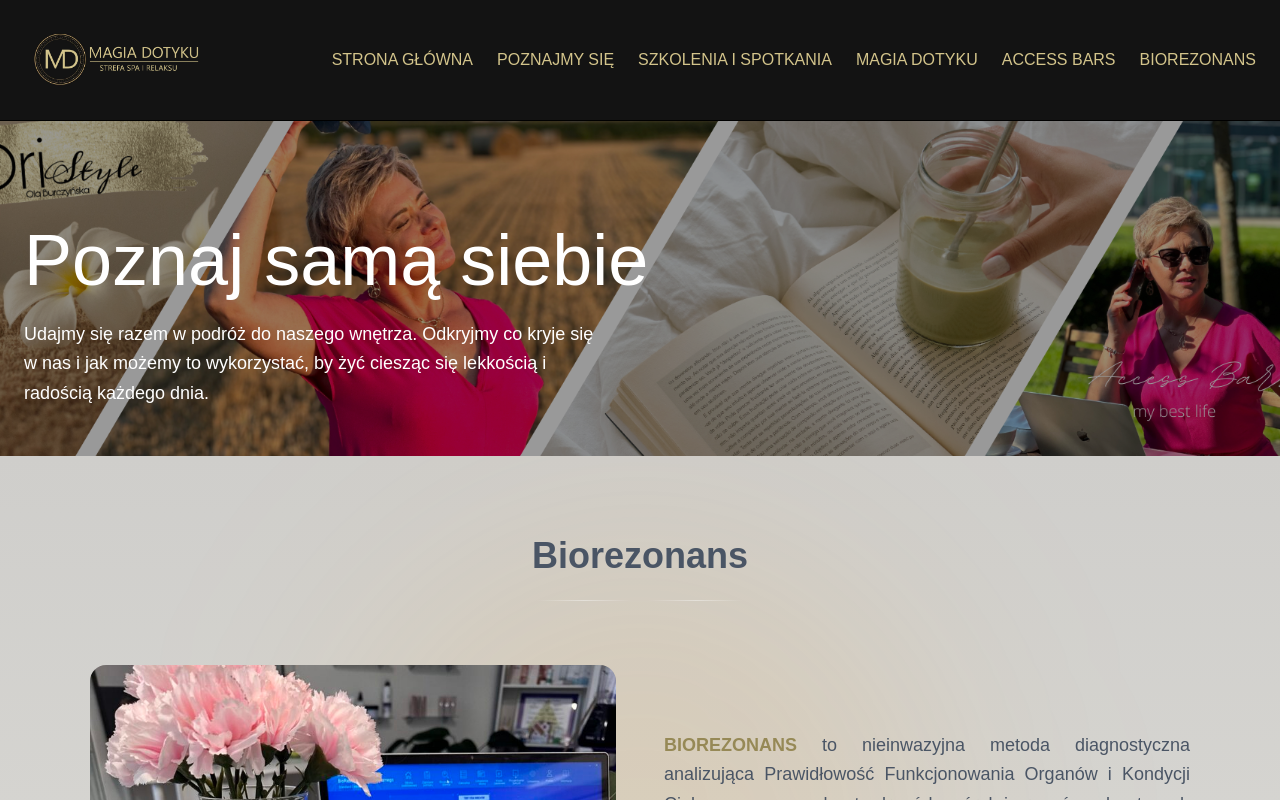
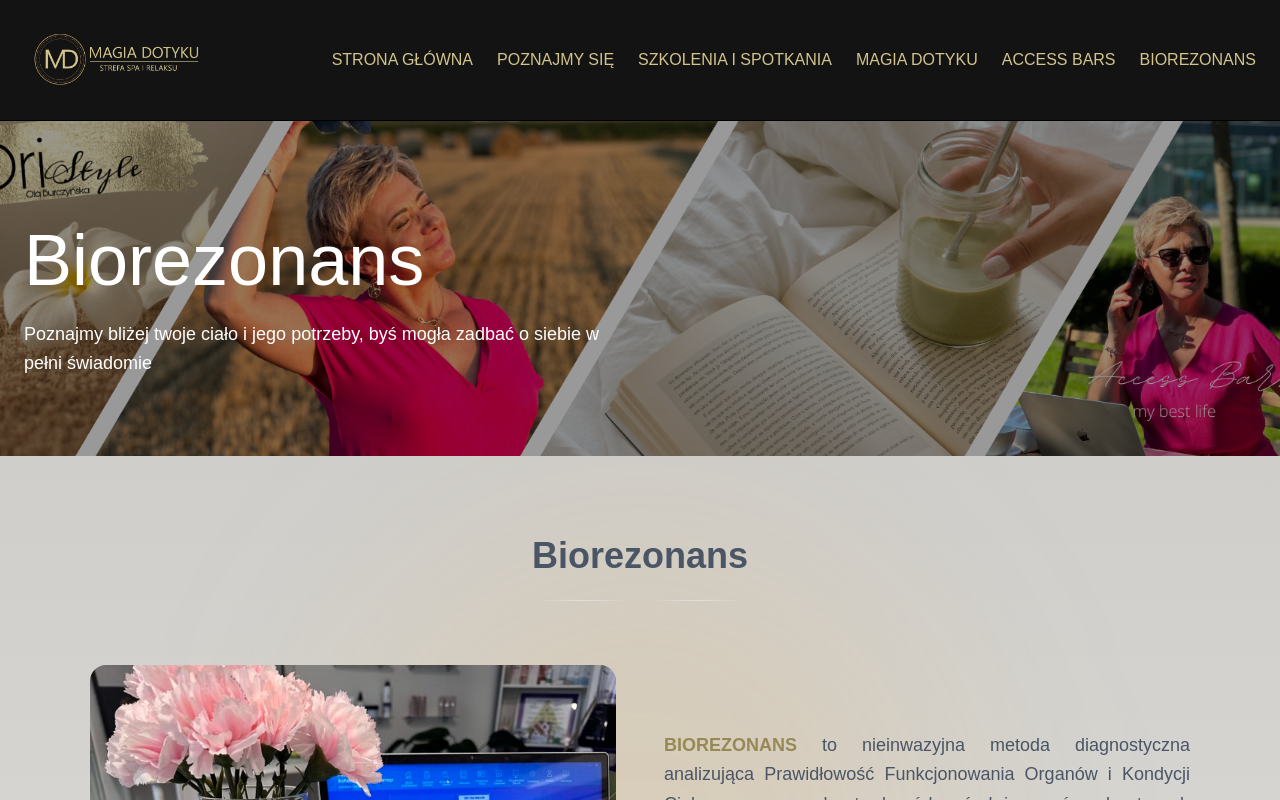
Before and after one commit to kamilhandzlik/magia_dotyku, a Next.js app in the folder frontend/: page /biorezonans in a window 1280 px wide. Shown: the top 800 px of the page. Built offline with nearby package versions, Linux system fonts and the light colour scheme.

Commit message:
changed component heromd and added different texts to pages that uses it

```diff
--- a/frontend/app/access-bars/page.tsx
+++ b/frontend/app/access-bars/page.tsx
@@ -7,7 +7,10 @@ import HeroMd from "../components/Hero/HeroMd";
 export default function AccessBars() {
   return (
     <>
-      <HeroMd />
+      <HeroMd
+        title="Access Bars"
+        description="Pozwól żebym zaopiekowała się twoim ciałem i umysłem dzięki terapii Access Bars."
+      />
       <section className="relative overflow-hidden py-20 px-6 text-gray-600">
         {/* Background */}
         <div className="absolute inset-0 bg-gradient-to-b from-[#cfcecb] via-[#fffef4] to-white -z-10" />
--- a/frontend/app/biorezonans/page.tsx
+++ b/frontend/app/biorezonans/page.tsx
@@ -9,7 +9,10 @@ import SectionItems from "./components/SectionItems";
 export default function AccessBars() {
   return (
     <>
-      <HeroMd />
+      <HeroMd
+        title="Biorezonans"
+        description="Poznajmy bliżej twoje ciało i jego potrzeby, byś mogła zadbać o siebie w pełni świadomie"
+      />
       <section className="relative overflow-hidden py-20 px-6 text-gray-600">
         {/* Background */}
         <div className="absolute inset-0 bg-gradient-to-b from-[#cfcecb] via-[#fffef4] to-white -z-10" />
@@ -48,7 +51,7 @@ export default function AccessBars() {
                 to nieinwazyjna metoda diagnostyczna analizująca Prawidłowość
                 Funkcjonowania Organów i Kondycji Ciała za pomocą odczytu drgań
                 komórek i organów odczytanych z poziomu energetycznego na
-                podstawi którego jest dokonywana analiza.
+                podstawie którego jest dokonywana analiza.
               </p>
 
               <p>
--- a/frontend/app/components/Hero/HeroMd.tsx
+++ b/frontend/app/components/Hero/HeroMd.tsx
@@ -3,7 +3,17 @@
 import { useEffect, useState } from "react";
 import Image from "next/image";
 
-export default function HeroMd() {
+type HeroMdProps = {
+  title: string;
+  description: string;
+  imageSrc?: string; // opcjonalne
+};
+
+export default function HeroMd({
+  title,
+  description,
+  imageSrc = "/hero/hero-glowne.png",
+}: HeroMdProps) {
   const [scrollY, setScrollY] = useState(0);
 
   useEffect(() => {
@@ -15,10 +25,7 @@ export default function HeroMd() {
     return () => window.removeEventListener("scroll", handleScroll);
   }, []);
 
-  // fading text effect
   const opacity = Math.max(1 - scrollY / 400, 0);
-
-  // parallax
   const translateY = scrollY * 0.3;
 
   return (
@@ -31,13 +38,12 @@ export default function HeroMd() {
         }}
       >
         <Image
-          src="/hero/hero-glowne.png"
+          src={imageSrc}
           alt="hero"
           fill
           priority
           className="object-cover"
         />
-        {/* little bit of shading/fading */}
         <div className="absolute inset-0 bg-black/40" />
       </div>
 
@@ -46,15 +52,9 @@ export default function HeroMd() {
         className="max-w-4xl px-6 pt-32 text-white transition-opacity duration-300"
         style={{ opacity }}
       >
-        <h1 className="text-5xl md:text-7xl font-light mb-6">
-          Poznaj samą siebie
-        </h1>
+        <h1 className="text-5xl md:text-7xl font-light mb-6">{title}</h1>
 
-        <p className="text-lg leading-relaxed max-w-xl">
-          Udajmy się razem w podróż do naszego wnętrza. Odkryjmy co kryje się w
-          nas i jak możemy to wykorzystać, by żyć ciesząc się lekkością i
-          radością każdego dnia.
-        </p>
+        <p className="text-lg leading-relaxed max-w-xl">{description}</p>
       </div>
     </section>
   );
--- a/frontend/app/magia-dotyku/page.tsx
+++ b/frontend/app/magia-dotyku/page.tsx
@@ -7,7 +7,10 @@ import HeroMd from "../components/Hero/HeroMd";
 export default function MagiaDotyku() {
   return (
     <>
-      <HeroMd />
+      <HeroMd
+        title="Magia Dotyku"
+        description="Stare przysłowie mówi w zdrowym ciele zdrowy duch w magii dotyku zaopiekuję się obiema częściami Ciebie."
+      />
       <div className="px-6 py-10">
         <h1 className="text-4xl py-6 text-center font-semibold text-[#968956]">
           Magia Dotyku
--- a/frontend/app/szkolenia/page.tsx
+++ b/frontend/app/szkolenia/page.tsx
@@ -7,7 +7,10 @@ import HeroMd from "../components/Hero/HeroMd";
 export default function Szkolenia() {
   return (
     <>
-      <HeroMd />
+      <HeroMd
+        title="Szkolenia i spotkania"
+        description="Jeśli czujesz, że to właściwy moment, by zrobić krok dalej — zrób go ze mną. Moje szkolenia to przestrzeń, w której wracasz do swojej mocy."
+      />
 
       <section className="relative overflow-hidden py-20 px-6 text-gray-600">
         {/* Background */}
--- a/frontend/app/zabiegi-gabinetowe/page.tsx
+++ b/frontend/app/zabiegi-gabinetowe/page.tsx
@@ -7,7 +7,10 @@ import HeroMd from "../components/Hero/HeroMd";
 export default function ZabiegiGabinetowe() {
   return (
     <>
-      <HeroMd />
+      <HeroMd
+        title="Zabiegi gabinetowe"
+        description="Udajmy się razem w podróż do naszego wnętrza. Odkryjmy co kryje się w nas i jak możemy to wykorzystać, by żyć ciesząc się lekkością i radością każdego dnia."
+      />
       <section className="relative overflow-hidden py-20 px-6 text-gray-600">
         {/* Background */}
         <div className="absolute inset-0 bg-gradient-to-b from-[#cfcecb] via-[#fffef4] to-white -z-10" />
```
